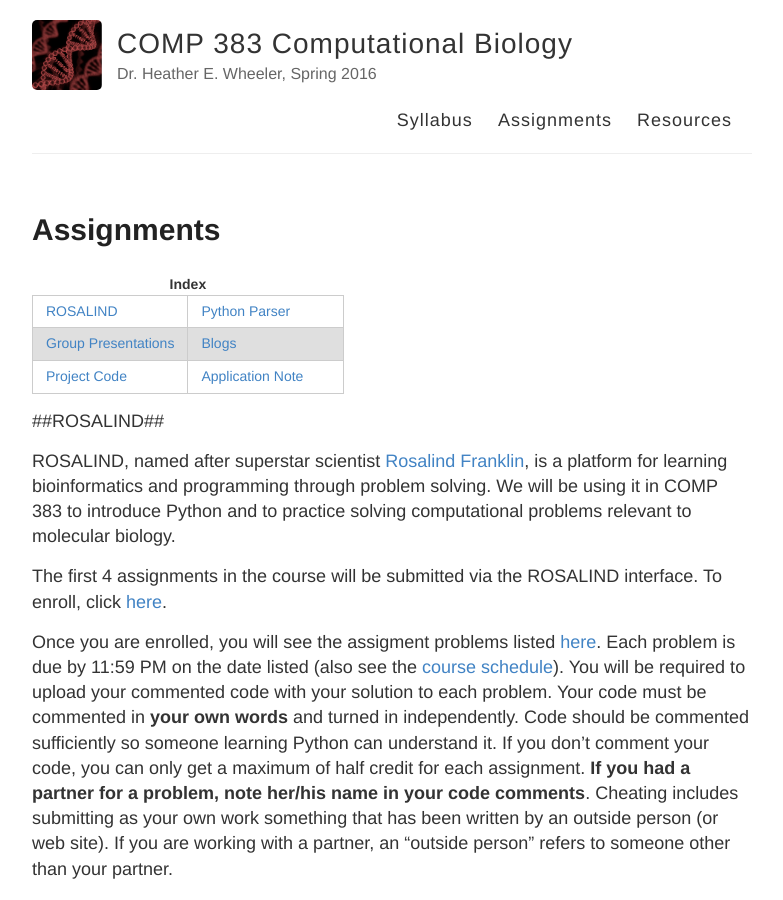
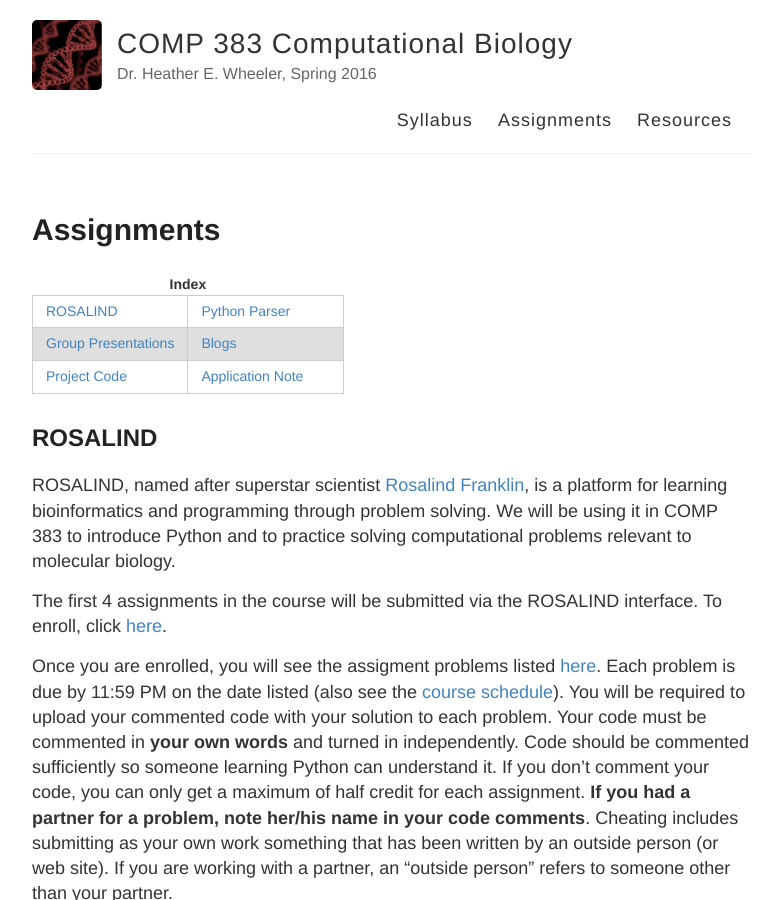
Before and after one commit to hwheeler01/CompBio, a Jekyll site: the page built from assignments.md, in a window 1280 px wide and 900 px high. Shown: the whole window, without its empty margins (248-1031 px from the left). Built offline with Jekyll 4.4.1, drawn with Linux system fonts in a browser that asks for light colours.

Commit message:
try ## header

```diff
--- a/assignments.md
+++ b/assignments.md
@@ -22,7 +22,7 @@ permalink: /assignments/
 
 <span style="font-weight: bold;"><a name="rosalind"></a></span>
 
-##ROSALIND##
+## ROSALIND
 
 ROSALIND, named after superstar scientist <a href="https://en.wikipedia.org/wiki/Rosalind_Franklin">Rosalind Franklin</a>, is a platform for learning bioinformatics and programming through problem solving. We will be using it in COMP 383 to introduce Python and to practice solving computational problems relevant to molecular biology.
 
```
